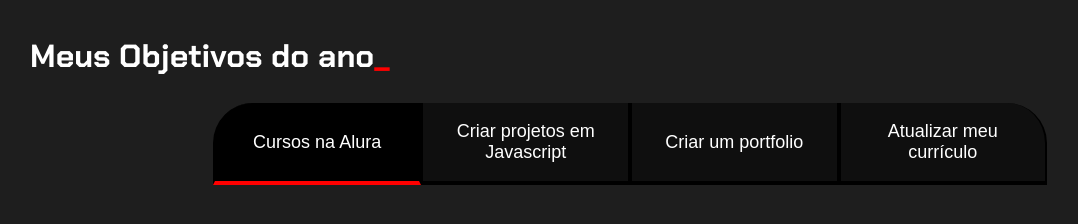
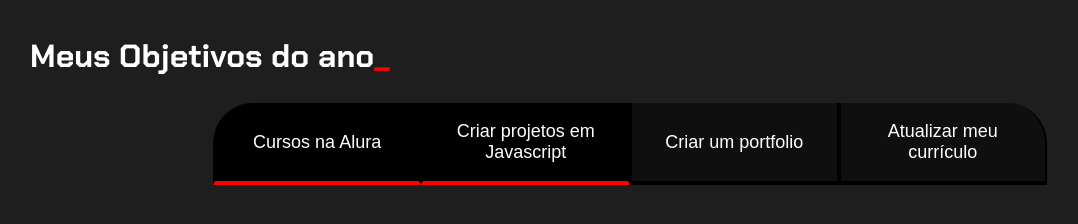
Before and after one commit to mersaao/Projeto-de-Vida-3A, a plain HTML site: page index.html in a window 1280 px wide. Both pictures are taken after a click on the button "Criar projetos em Javascript". Shown: the whole page, without its empty margins (10-1088 px from the left). Drawn offline with Linux system fonts and the light colour scheme.

Commit message:
Add files via upload

```diff
--- a/index.html
+++ b/index.html
@@ -18,6 +18,6 @@
             <button class="botao">Atualizar meu currículo</button>
         </div>
     </section>
-    <script src="mains.js"></script>
+    <script src="main.js"></script>
 </body>
 </html>
--- a/main.js
+++ b/main.js
@@ -0,0 +1,8 @@
+const botoes = document.querySelectorAll(".botao");
+
+for(let i=0; i<botoes.length; i=i+1){
+    botoes[i].onclick = function(){
+        botoes[i].classList.add("ativo")
+    }
+    console.log(i)
+}
```
